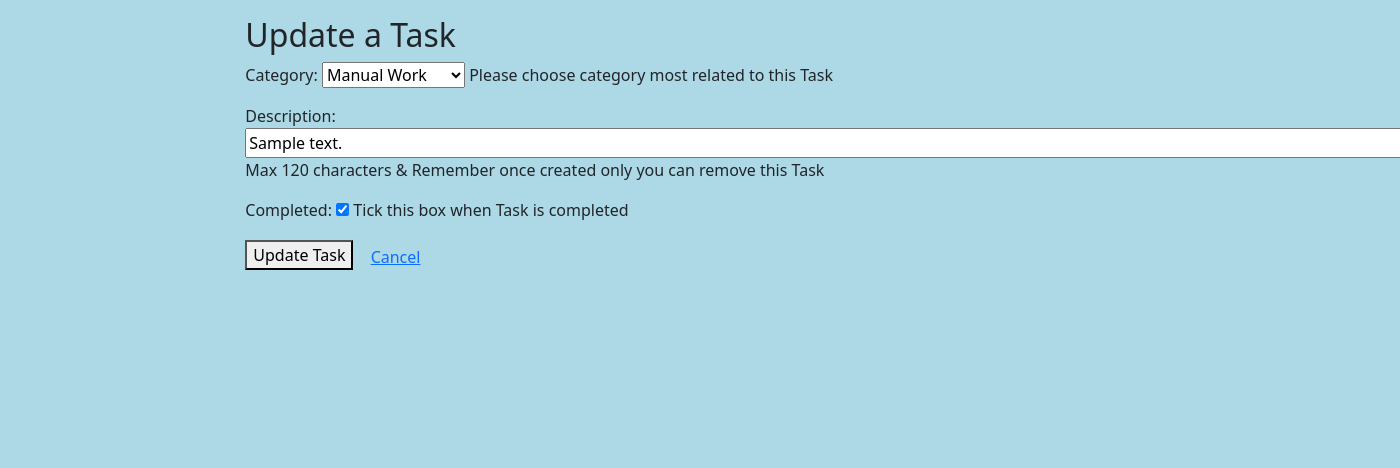
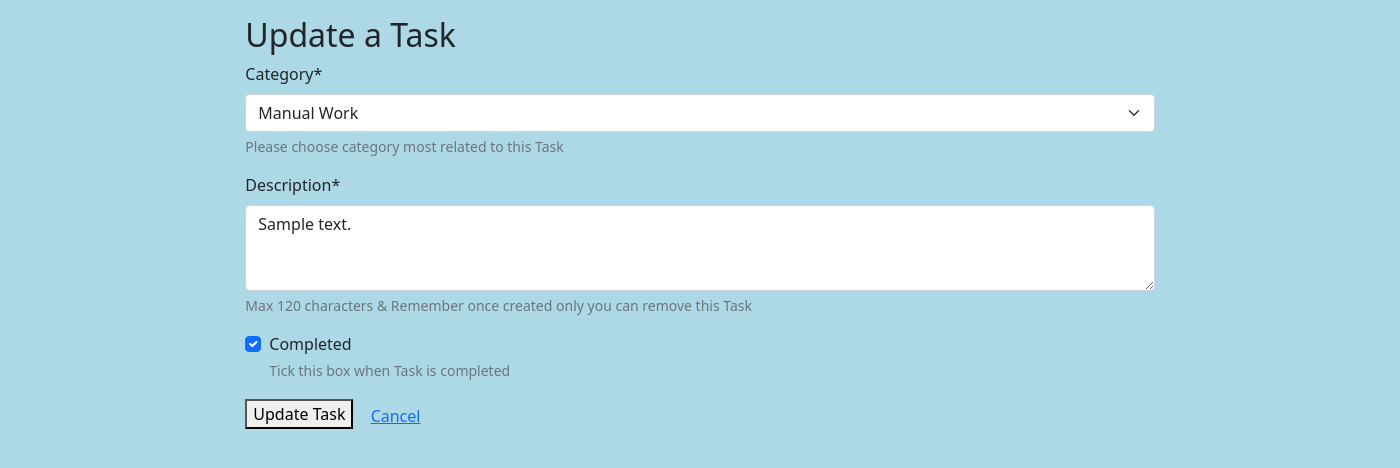
Before and after one commit to siobhain/ctb, a Django app: page /edit/1 in a window 1400 px wide. Shown: the part 99-567 px from the top of the page. Run offline with Django 3.2, Linux system fonts and the light colour scheme; a user stored in the database is signed in; tables that the repository leaves empty hold one stand-in row (values such as "Sample post"); some libraries are stand-ins or nearby versions.

Commit message:
taskapp: add crispy to forms for new and update task

```diff
--- a/static/css/style.css
+++ b/static/css/style.css
@@ -24,7 +24,7 @@ h4 {
   background-color: #005f85;
 }
 
-/* div_id_description = crispy forms applied id for the Task Description <div> */
-#div_id_description {
-
+/* id_description = id for the Task Description <textarea> assigned by crispy*/
+#id_description {
+  width:  100%;
 }
--- a/taskapp/forms.py
+++ b/taskapp/forms.py
@@ -26,14 +26,19 @@ class CustomSignupForm(SignupForm):
 
 
 class TaskForm(forms.ModelForm):
+    model = Task
+    description = forms.CharField(widget=forms.Textarea(attrs=
+                    {'rows': 3, 'cols': '40', 'maxlength': 120}),
+                    help_text='Max 120 characters & Remember once created only you can remove this Task')
+
     class Meta:
         model = Task
         fields = ('category', 'description', 'completed')
-        widgets = {
-            'description': forms.TextInput(attrs={'size': '120'}),
-        }
+        # widgets = {
+        #     'description': forms.TextInput(attrs={'size': '120'}),
+        # }
+
         help_texts = {
             'category': ('Please choose category most related to this Task'),
-            'description': ('Max 120 characters & Remember once created only you can remove this Task'),
             'completed': ('Tick this box when Task is completed')
             }
--- a/taskapp/templates/taskapp/edit_task.html
+++ b/taskapp/templates/taskapp/edit_task.html
@@ -1,5 +1,5 @@
 {% extends "base.html" %}
-
+{% load crispy_forms_tags %}
 {% block head_title %}Update Task{% endblock %}
 
 {% block content %}
@@ -12,7 +12,7 @@
             <form method="POST" class="col-md-8 offset-md-2">
                 <div>
                     {% csrf_token %}
-                    {{ form.as_p }}
+                    {{ form|crispy }}
                 </div>
                 <button type="submit">Update Task</button>
                 <a id="cancel" href="/todo" class="btn btn-link">Cancel</button></a>
```
Also changed, not shown: README.md.
